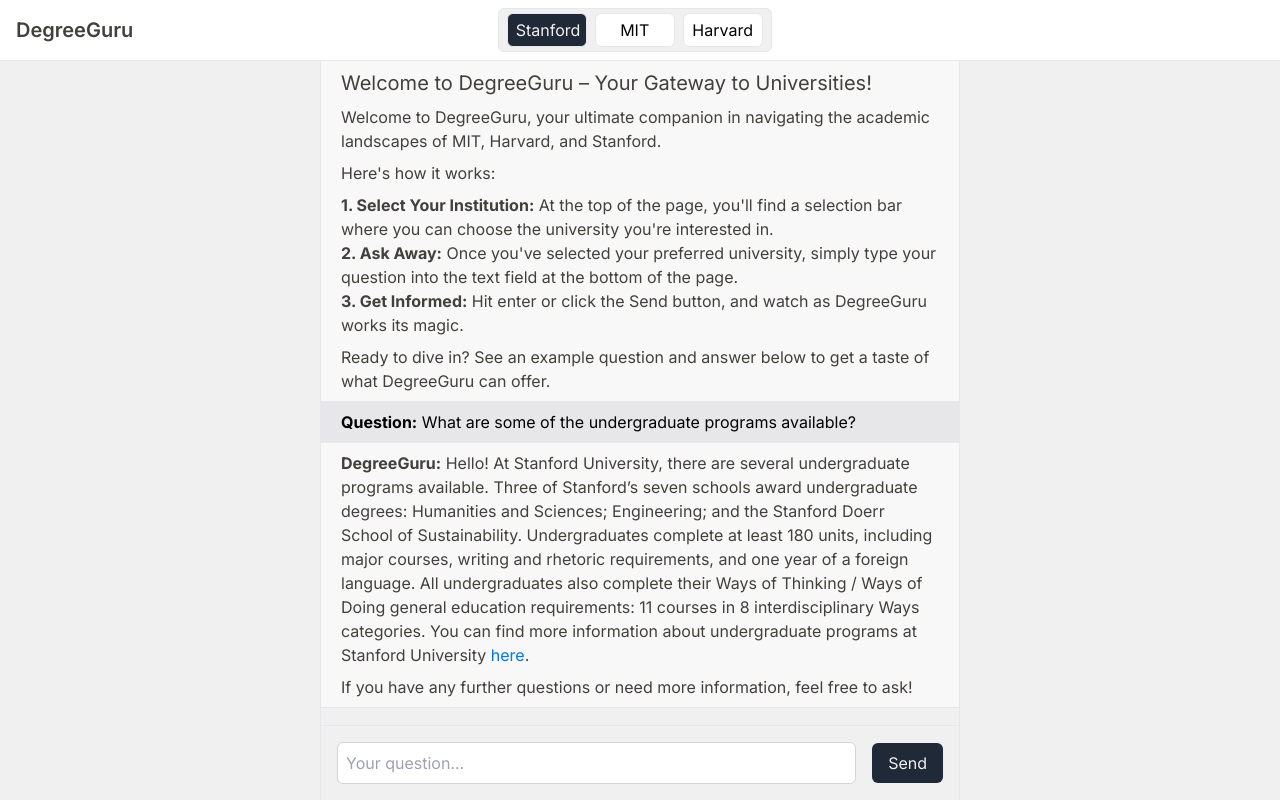
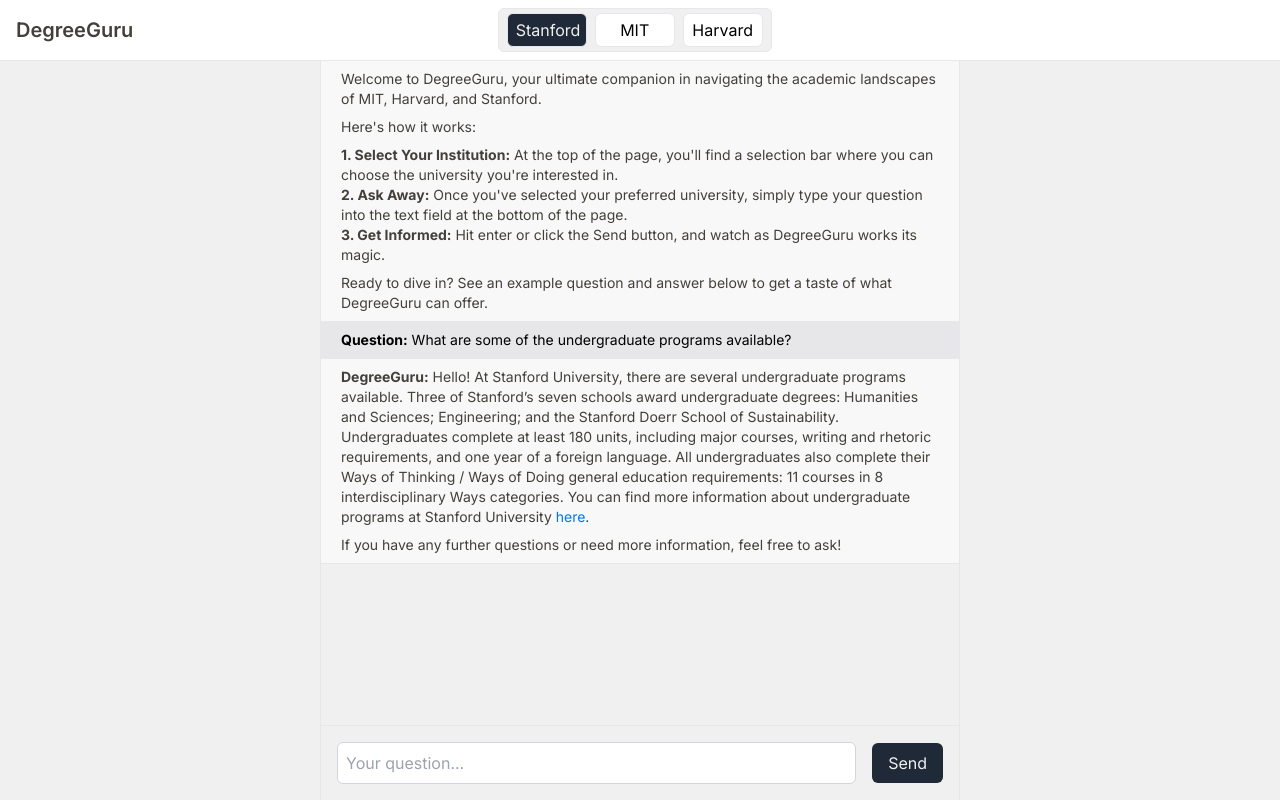
Before and after one commit to Rubye1998/Python_AI_RAG, a Next.js app: page / in a window 1280 px wide. Built offline with nearby package versions, Linux system fonts and the light colour scheme.

Commit message:
reduce font size

```diff
--- a/src/app/components/Landing.tsx
+++ b/src/app/components/Landing.tsx
@@ -4,8 +4,7 @@
 const Landing = () => {
   return (
     <div>
-      <div className="p-2 px-5 border-b bg-[#F8F8F8] text-[#43403B] space-y-2">
-        <p className="text-xl">Welcome to DegreeGuru – Your Gateway to Universities!</p>
+      <div className="text-sm p-2 px-5 border-b bg-[#F8F8F8] text-[#43403B] space-y-2">
         <p>
           Welcome to DegreeGuru, your ultimate companion in navigating the academic landscapes of MIT, Harvard, and Stanford.
         </p>
--- a/src/app/components/Message.tsx
+++ b/src/app/components/Message.tsx
@@ -12,7 +12,7 @@
   const roleText = message.role === 'user' ? 'Question' : 'DegreeGuru';
 
   return (
-    <div className={`p-2 px-5 border-b ${containerClass}`}>
+    <div className={`p-2 px-5 border-b text-sm ${containerClass}`}>
       <Markdown className={"space-y-2"}>
         {`**${roleText}:** ${message.content}`}
       </Markdown>
```
